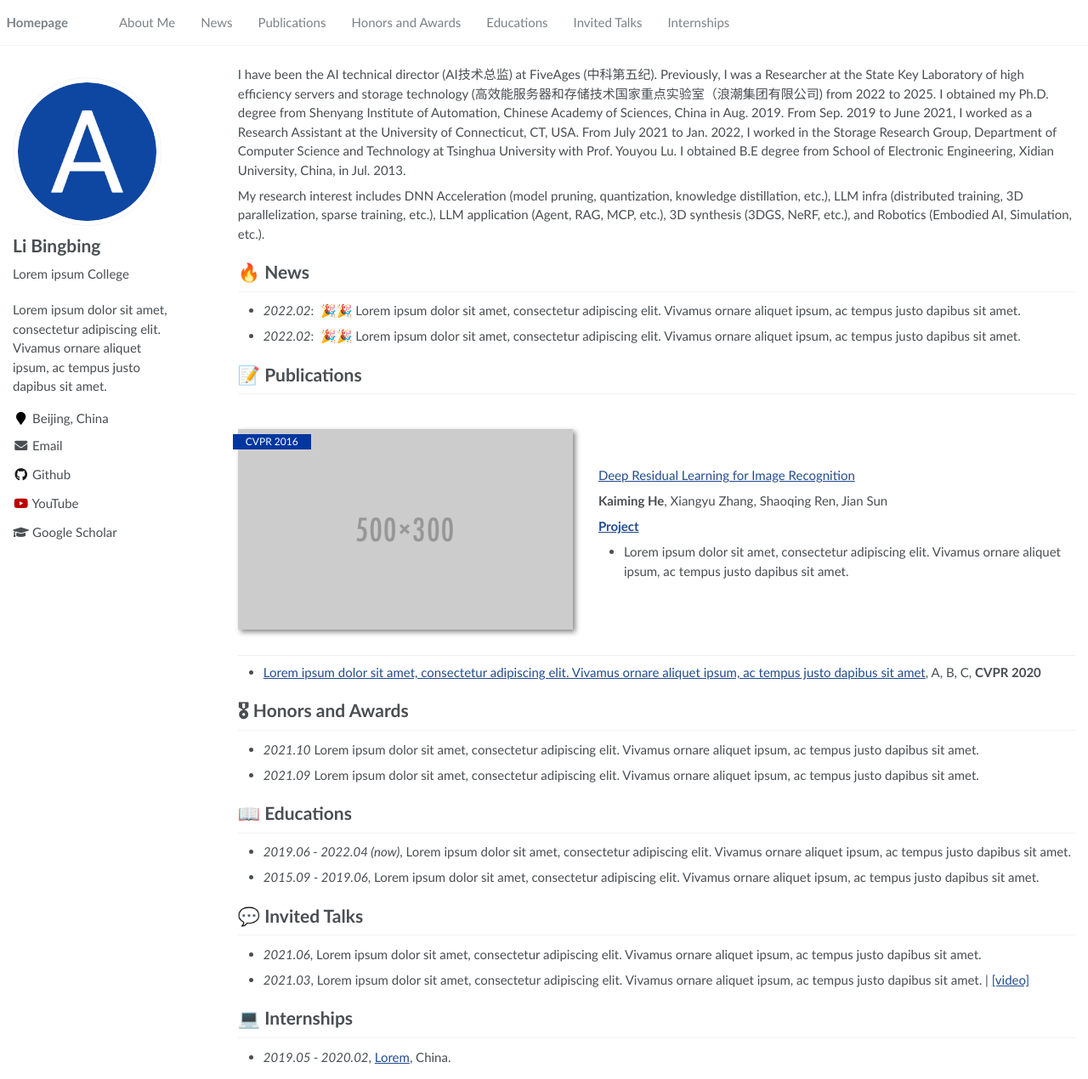
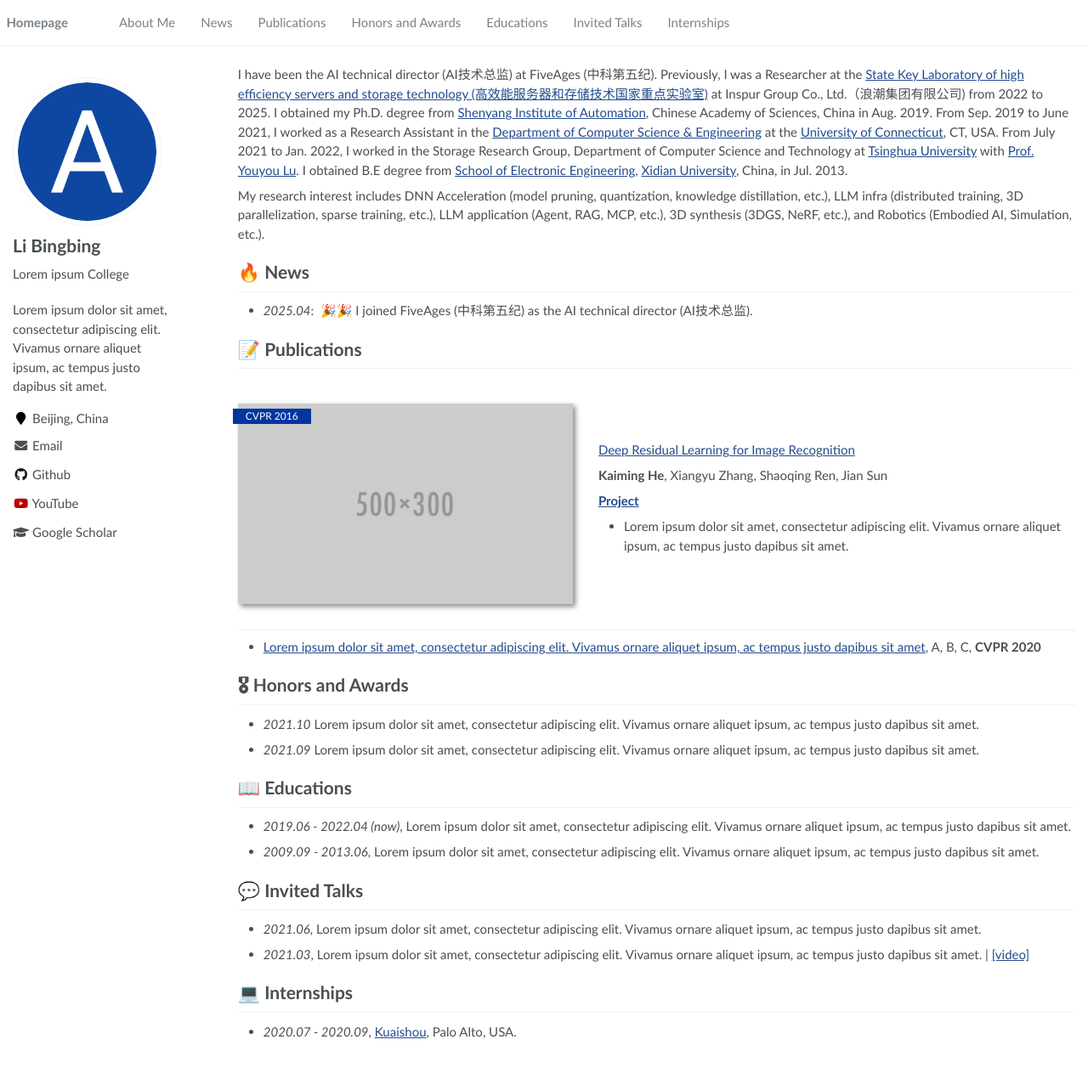
Before and after one commit to bing0037/bing0037.github.io, a Jekyll site: the page built from _pages/about.md, in a window 1280 px wide and 1270 px high. Shown: the whole window at 85% size. Built offline with Jekyll 4.4.1, drawn with Linux system fonts in a browser that asks for light colours.

Commit message:
intro updated

```diff
--- a/_pages/about.md
+++ b/_pages/about.md
@@ -18,14 +18,13 @@ redirect_from:
 <span class='anchor' id='about-me'></span>
 
 I have been the AI technical director (AI技术总监) at FiveAges (中科第五纪).
-Previously, I was a Researcher at the State Key Laboratory of high efficiency servers and storage technology (高效能服务器和存储技术国家重点实验室（浪潮集团有限公司) from 2022 to 2025. I obtained my Ph.D. degree from Shenyang Institute of Automation, Chinese Academy of Sciences, China in Aug. 2019. From Sep. 2019 to June 2021, I worked as a Research Assistant at the University of Connecticut, CT, USA. From July 2021 to Jan. 2022, I worked in the Storage Research Group, Department of Computer Science and Technology at Tsinghua University with Prof. Youyou Lu. I obtained B.E degree from School of Electronic Engineering, Xidian University, China, in Jul. 2013.
+Previously, I was a Researcher at the [State Key Laboratory of high efficiency servers and storage technology (高效能服务器和存储技术国家重点实验室)](https://www.most.gov.cn/kjbgz/201407/t20140708_114137.html) at Inspur Group Co., Ltd.（浪潮集团有限公司) from 2022 to 2025. I obtained my Ph.D. degree from [Shenyang Institute of Automation](http://www.sia.cas.cn/), Chinese Academy of Sciences, China in Aug. 2019. From Sep. 2019 to June 2021, I worked as a Research Assistant in the [Department of Computer Science & Engineering](https://computing.engineering.uconn.edu/) at the [University of Connecticut](https://uconn.edu/), CT, USA. From July 2021 to Jan. 2022, I worked in the Storage Research Group, Department of Computer Science and Technology at [Tsinghua University](https://www.tsinghua.edu.cn/en/) with [Prof. Youyou Lu](https://storage.cs.tsinghua.edu.cn/~lu/). I obtained B.E degree from [School of Electronic Engineering](https://ensee.xidian.edu.cn/index.html), [Xidian University](https://en.xidian.edu.cn/), China, in Jul. 2013.
 
 My research interest includes DNN Acceleration (model pruning, quantization, knowledge distillation, etc.), LLM infra (distributed training, 3D parallelization, sparse training, etc.), LLM application (Agent, RAG, MCP, etc.), 3D synthesis (3DGS, NeRF, etc.), and Robotics (Embodied AI, Simulation, etc.).
 
 
 # 🔥 News
-- *2022.02*: &nbsp;🎉🎉 Lorem ipsum dolor sit amet, consectetur adipiscing elit. Vivamus ornare aliquet ipsum, ac tempus justo dapibus sit amet.
-- *2022.02*: &nbsp;🎉🎉 Lorem ipsum dolor sit amet, consectetur adipiscing elit. Vivamus ornare aliquet ipsum, ac tempus justo dapibus sit amet.
+- *2025.04*: &nbsp;🎉🎉 I joined FiveAges (中科第五纪) as the AI technical director (AI技术总监).
 
 # 📝 Publications
 
@@ -49,11 +48,11 @@ My research interest includes DNN Acceleration (model pruning, quantization, kno
 
 # 📖 Educations
 - *2019.06 - 2022.04 (now)*, Lorem ipsum dolor sit amet, consectetur adipiscing elit. Vivamus ornare aliquet ipsum, ac tempus justo dapibus sit amet.
-- *2015.09 - 2019.06*, Lorem ipsum dolor sit amet, consectetur adipiscing elit. Vivamus ornare aliquet ipsum, ac tempus justo dapibus sit amet.
+- *2009.09 - 2013.06*, Lorem ipsum dolor sit amet, consectetur adipiscing elit. Vivamus ornare aliquet ipsum, ac tempus justo dapibus sit amet.
 
 # 💬 Invited Talks
 - *2021.06*, Lorem ipsum dolor sit amet, consectetur adipiscing elit. Vivamus ornare aliquet ipsum, ac tempus justo dapibus sit amet.
 - *2021.03*, Lorem ipsum dolor sit amet, consectetur adipiscing elit. Vivamus ornare aliquet ipsum, ac tempus justo dapibus sit amet.  \| [\[video\]](https://github.com/)
 
 # 💻 Internships
-- *2019.05 - 2020.02*, [Lorem](https://github.com/), China.
+- *2020.07 - 2020.09*, [Kuaishou](https://www.kuaishou.com/en), Palo Alto, USA.
```
